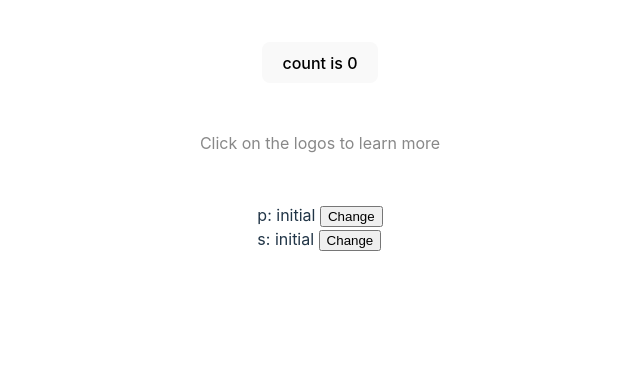
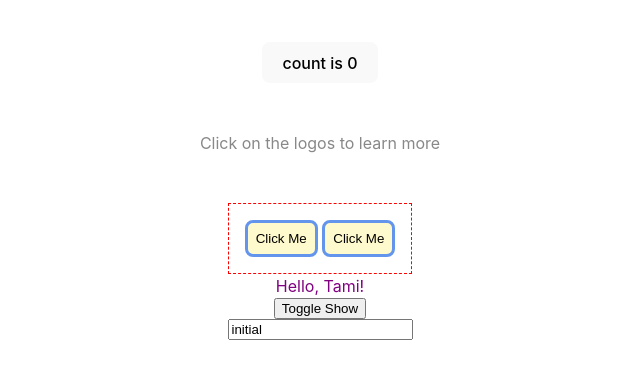
Before and after one commit to mvolkmann/lit-examples, a website built with Vite: page lit-with-vite/index.html in a window 1280 px wide. Shown: the part 297-676 px from the top of the page, without its empty margins (320-960 px from the left). Built offline with nearby package versions, Linux system fonts and the light colour scheme.

Commit message:
progress

```diff
--- a/lit-with-vite/index.html
+++ b/lit-with-vite/index.html
@@ -6,19 +6,27 @@
     <meta name="viewport" content="width=device-width, initial-scale=1.0" />
     <title>Vite + Lit + TS</title>
     <link rel="stylesheet" href="./src/index.css" />
+    <script
+      defer
+      src="https://cdn.jsdelivr.net/npm/alpinejs@3.x.x/dist/cdn.min.js"
+    ></script>
     <script type="module" src="/src/alert-on-click.ts"></script>
     <script type="module" src="/src/greet-message.ts"></script>
     <script type="module" src="/src/lifecycle-demo.ts"></script>
     <script type="module" src="/src/my-element.ts"></script>
     <script type="module" src="/src/state-changes.ts"></script>
   </head>
-  <body>
+  <body x-data="{p: 'initial', show: false}">
     <my-element>
       <h1>Vite + Lit</h1>
     </my-element>
-    <!-- <alert-on-click></alert-on-click> -->
-    <!-- <greet-message name="Tami"></greet-message> -->
+    <alert-on-click></alert-on-click>
+    <greet-message name="Tami"></greet-message>
     <!-- <state-changes p="initial"></state-changes> -->
-    <lifecycle-demo p="initial"></lifecycle-demo>
+    <button @click="show = !show">Toggle Show</button>
+    <input type="text" x-model="p" />
+    <template x-if="show">
+      <lifecycle-demo :p="p"></lifecycle-demo>
+    </template>
   </body>
 </html>
```
